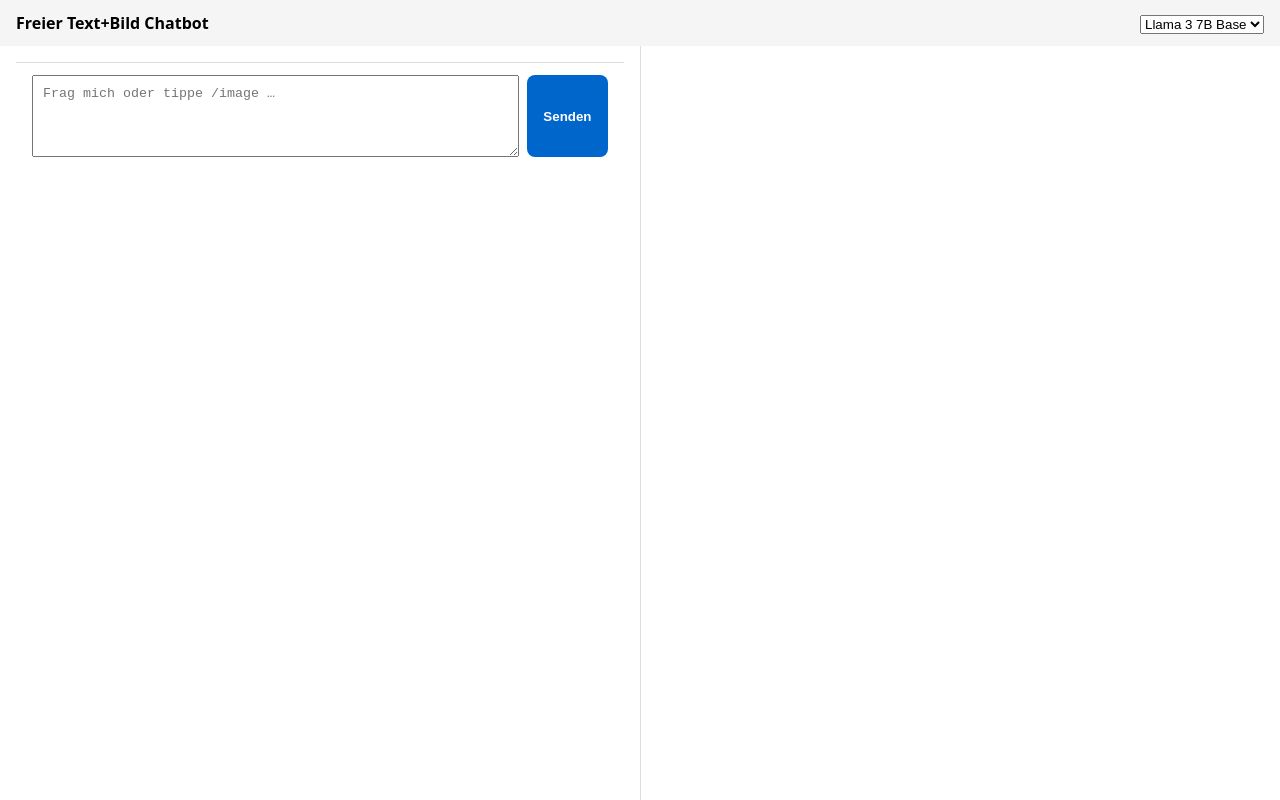
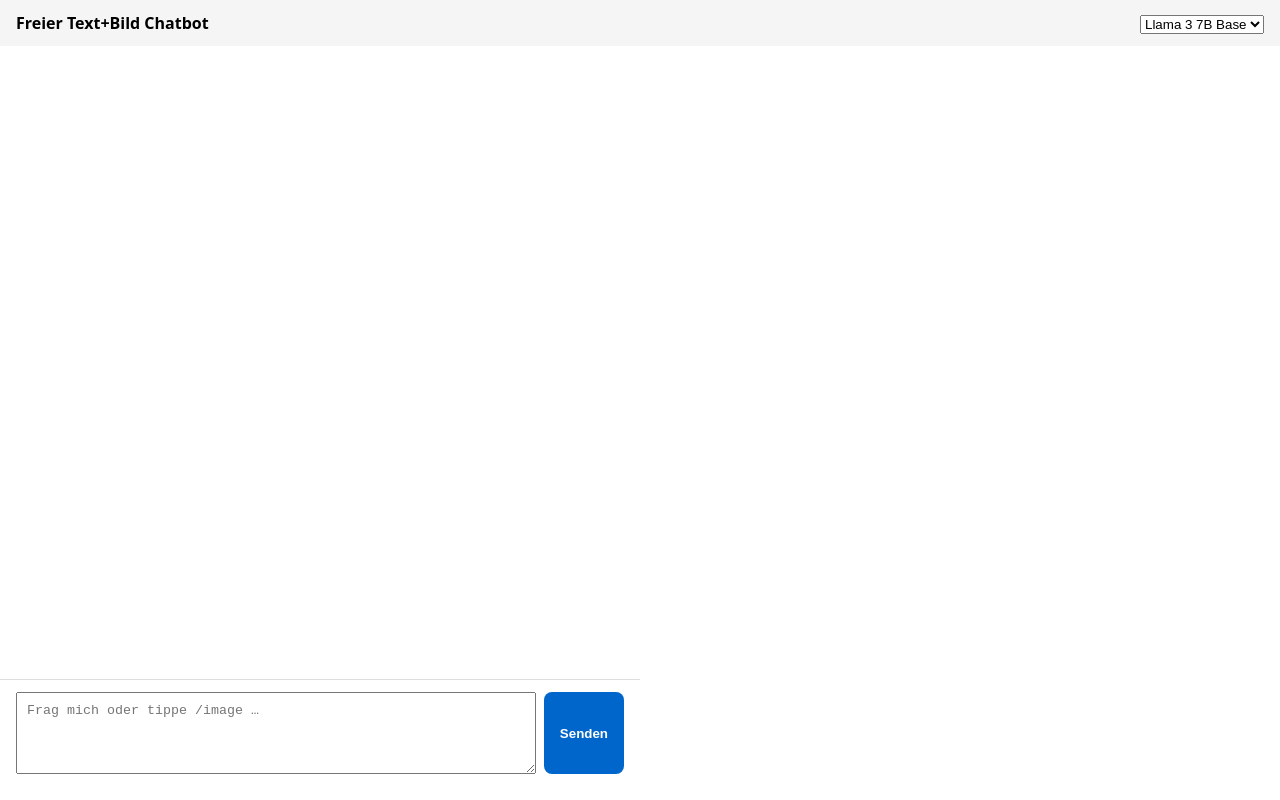
Before and after one commit to LuisKo143/chatbot, a plain HTML site: page index.html in a window 1280 px wide. Drawn offline with Linux system fonts and the light colour scheme.

Commit message:
Update index.html

```diff
--- a/index.html
+++ b/index.html
@@ -7,9 +7,30 @@
 <style>
   body { font-family: system-ui,sans-serif; margin:0; display:grid; grid-template-rows:auto 1fr auto; height:100vh;}
   header { padding:12px 16px; background:#f5f5f5; display:flex; justify-content:space-between; align-items:center;}
-  main { display:flex; overflow:hidden;}
-  #chat-section,#image-section { flex:1; padding:16px; overflow-y:auto; border-right:1px solid #ddd;}
-  #image-section { border-right:none;}
+  main {
+  display: flex;
+  height: calc(100vh - 60px); /* Header + Footer berücksichtigen */
+  overflow: hidden; /* verhindert, dass Scrollbars doppelt erscheinen */
+}
+
+#chat-section, #image-section {
+  flex: 1;
+  min-width: 0; /* sehr wichtig für flexbox, sonst Inhalt kann nicht schrumpfen */
+  display: flex;
+  flex-direction: column;
+  overflow: hidden;
+}
+
+#log {
+  flex: 1;            /* Chatbereich füllt den verfügbaren Platz */
+  overflow-y: auto;   /* scrollen wenn nötig */
+  padding: 16px;
+}
+
+#composer {
+  flex-shrink: 0;     /* Inputfeld immer sichtbar */
+}
+
   .msg { margin-bottom:12px; }
   .user { font-weight:bold; color:#0066cc; }
   .assistant { font-weight:bold; color:#009933; }
```
